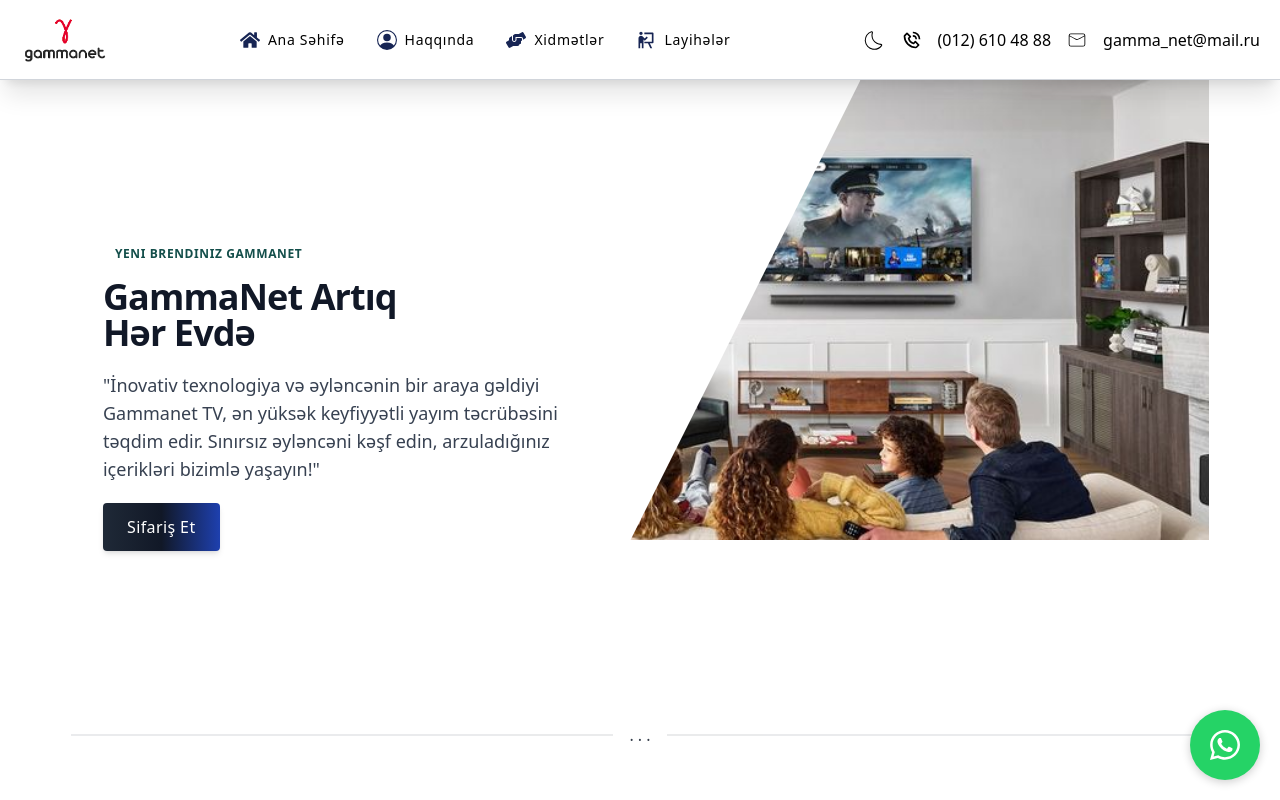
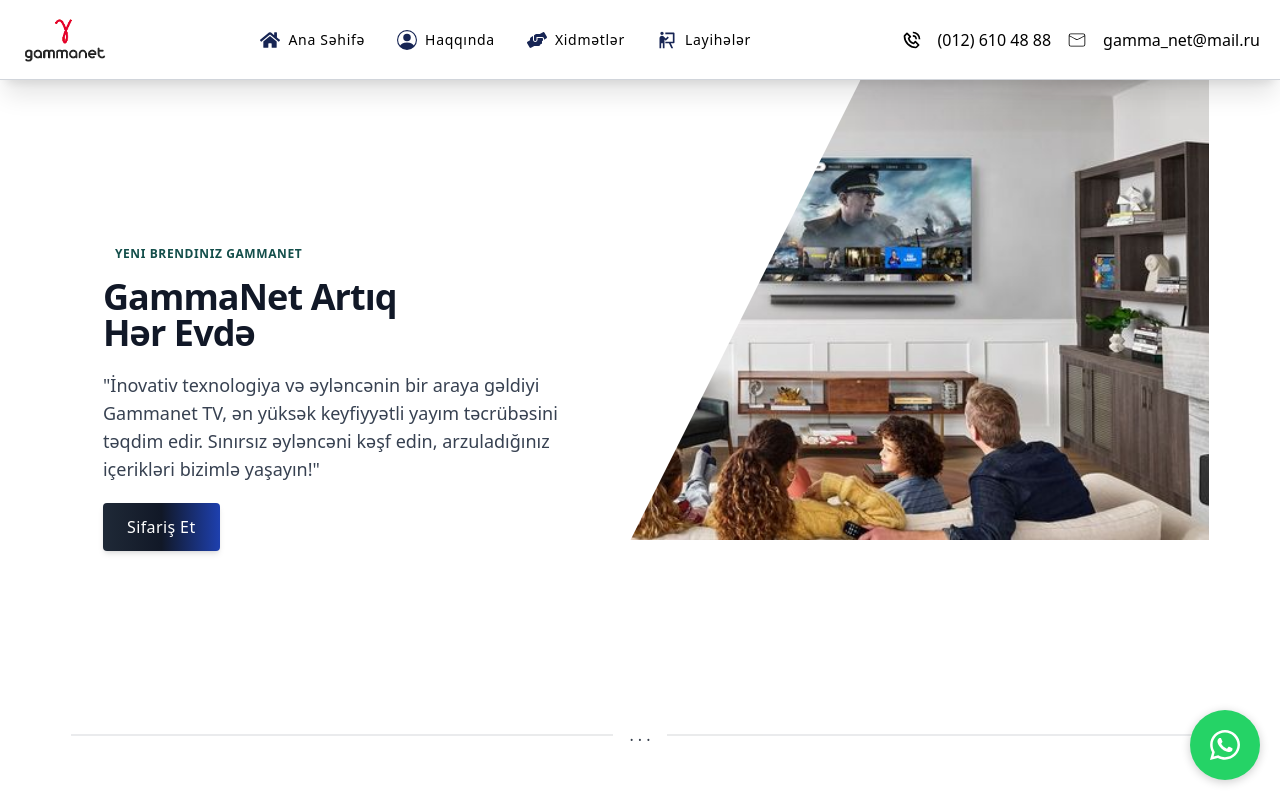
Before and after one commit to bedirlituran/netlika, a Next.js app: page / in a window 1280 px wide. Shown: the top 800 px of the page. Built offline with nearby package versions, Linux system fonts and the light colour scheme.

Commit message:
elnur baxsin

```diff
--- a/components/Navbar.jsx
+++ b/components/Navbar.jsx
@@ -5,7 +5,6 @@
 import Link from "next/link";
 import { BiPhoneCall } from "react-icons/bi";
 import { CiMail } from "react-icons/ci";
-import ThemeComp from "./ThemeComp";
 import { useState } from "react";
 import { FaHome } from "react-icons/fa";
 import { BsPersonCircle } from "react-icons/bs";
@@ -73,7 +72,7 @@
 
           <div className="flex  items-center gap-4 text-blue-950">
 
-              <ThemeComp />
+
 
 
             <BiPhoneCall
--- a/components/ThemeComp.jsx
+++ /dev/null
@@ -1,37 +0,0 @@
-"use client";
-import React, { useState } from 'react'
-import { useTheme } from 'next-themes'
-import { CiDark, CiLight } from "react-icons/ci";
-
-
-const ThemeComp = () => {
-  const [mounted, setMounted] = useState(false);
-  const { systemTheme, theme, setTheme } = useTheme();
-  React.useEffect(() => {
-    setMounted(true)
-  }, [])
-
-  const themeMode = theme === 'system' ? systemTheme : theme;
-
-  return (
-    <div>
-      {
-        mounted && (
-          <div>
-            {
-              themeMode === "dark" ? (
-                <CiLight onClick={() => setTheme("light")} size={25} className='cursor-pointer hidden lg:block' color='black' />
-              ) : (
-                <CiDark onClick={() => setTheme("dark")} size={25} className='cursor-pointer hidden font-bold lg:block' color='black' />
-              )
-            }
-          </div>
-        )
-      }
-
-    </div>
-
-  )
-}
-
-export default ThemeComp
```
